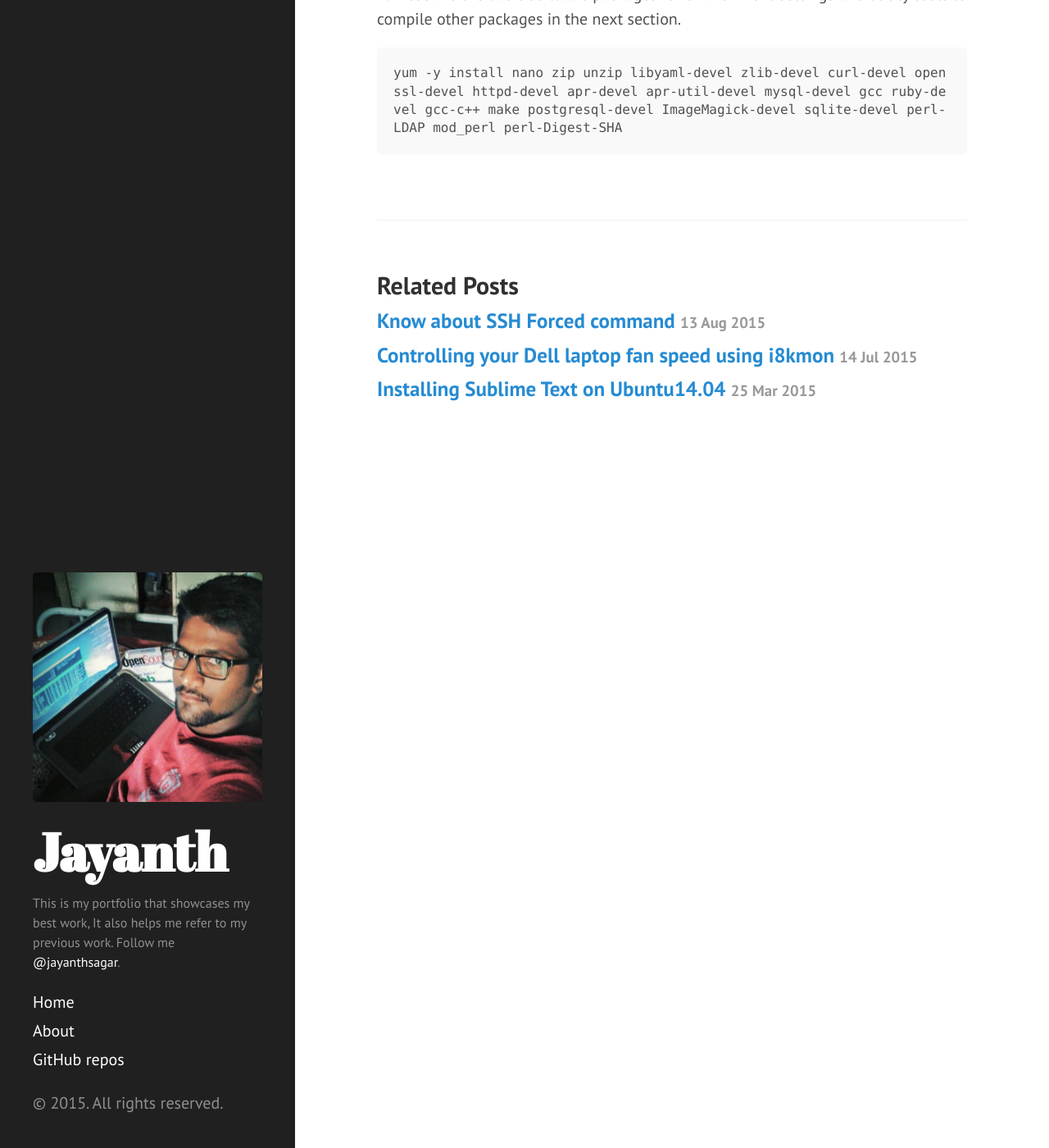
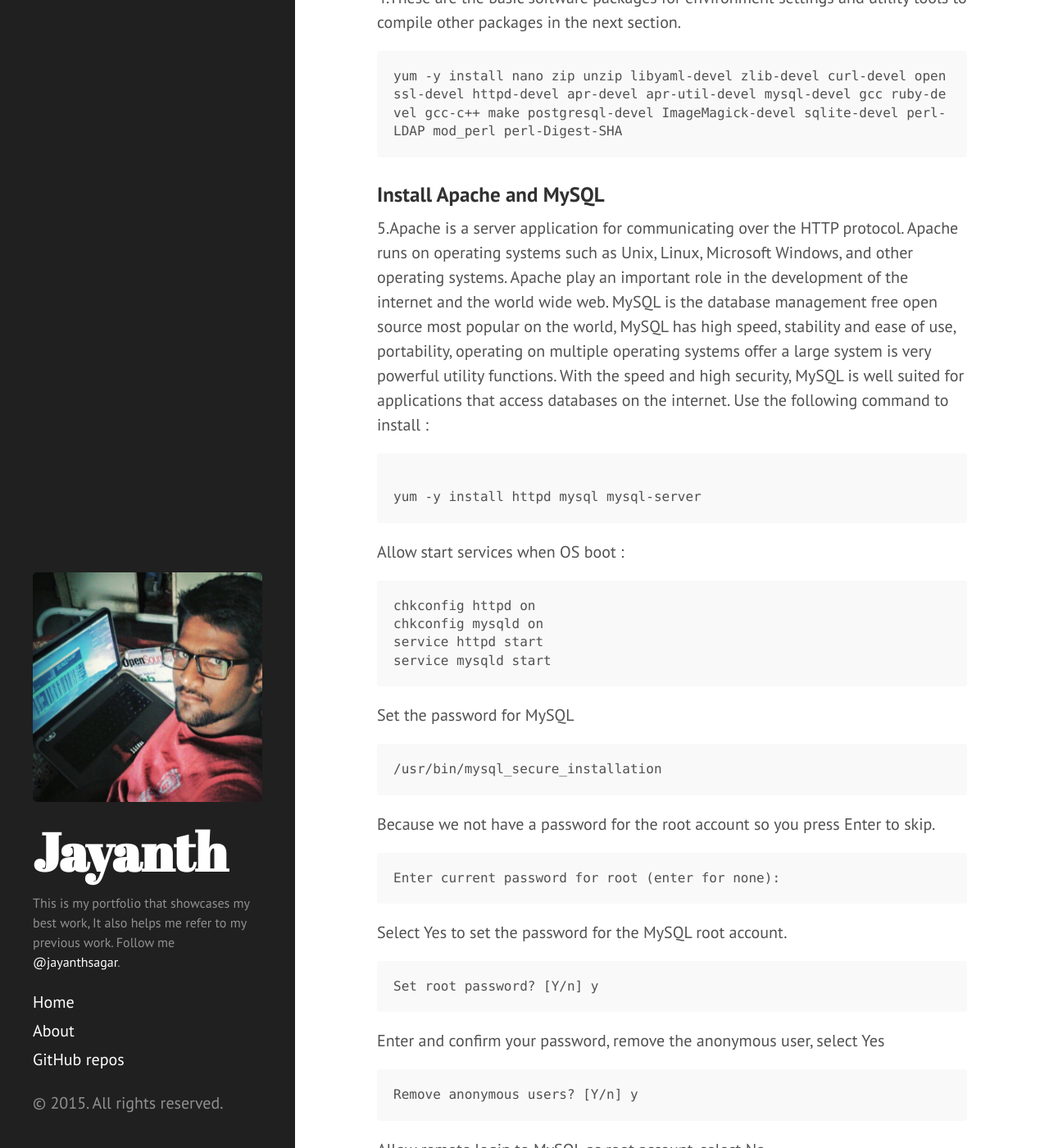
Before and after one commit to jayanthsagar/jayanthsagar.github.io, a Jekyll site: the page built from _posts/2015-08-17-Installing-Redmine2.6.6-on-CentOS6.5.md, in a window 1280 px wide and 1400 px high, scrolled down 804 px. Shown: the whole window at 82% size. Built offline with Jekyll 4.4.1, drawn with Linux system fonts in a browser that asks for light colours; Markdown is read by kramdown in place of the engine named in the settings; some of the changed text lies outside the part shown.

Commit message:
updated redmine post

````diff
--- a/_posts/2015-08-17-Installing-Redmine2.6.6-on-CentOS6.5.md
+++ b/_posts/2015-08-17-Installing-Redmine2.6.6-on-CentOS6.5.md
@@ -23,10 +23,61 @@ yum update
 reboot
 ```
 
-## Install the dependencies packages.
+### Install the dependencies packages.
 <p>
 4.These are the basic software packages for environment settings and utility tools to compile other packages in the next section.
 </p>
 ```html
 yum -y install nano zip unzip libyaml-devel zlib-devel curl-devel openssl-devel httpd-devel apr-devel apr-util-devel mysql-devel gcc ruby-devel gcc-c++ make postgresql-devel ImageMagick-devel sqlite-devel perl-LDAP mod_perl perl-Digest-SHA
 ```
+### Install Apache and MySQL
+<p>
+5.Apache is a server application for communicating over the HTTP protocol. Apache runs on operating systems such as Unix, Linux, Microsoft Windows, and other operating systems.
+
+Apache play an important role in the development of the internet and the world wide web.
+
+MySQL is the database management free open source most popular on the world, MySQL has high speed, stability and ease of use, portability, operating on multiple operating systems offer a large system is very powerful utility functions.
+
+With the speed and high security, MySQL is well suited for applications that access databases on the internet.
+
+Use the following command to install :
+</p>
+```html
+
+yum -y install httpd mysql mysql-server
+```
+Allow start services when OS boot :
+```html
+chkconfig httpd on
+chkconfig mysqld on
+service httpd start
+service mysqld start
+```
+Set the password for MySQL
+```html
+/usr/bin/mysql_secure_installation
+```
+Because we not have a password for the root account so you press Enter to skip.
+```html
+Enter current password for root (enter for none):
+```
+Select Yes to set the password for the MySQL root account.
+```html
+Set root password? [Y/n] y
+```
+Enter and confirm your password, remove the anonymous user, select Yes
+```html
+Remove anonymous users? [Y/n] y
+```
+Allow remote login to MySQL as root account, select No.
+```html
+Disallow root login remotely? [Y/n] n
+```
+Delete the test database, select Yes
+```html
+Remove test database and access to it? [Y/n] y
+```
+Reload privilege tables, select Yes
+```html
+Reload privilege tables now? [Y/n] y
+```
````
